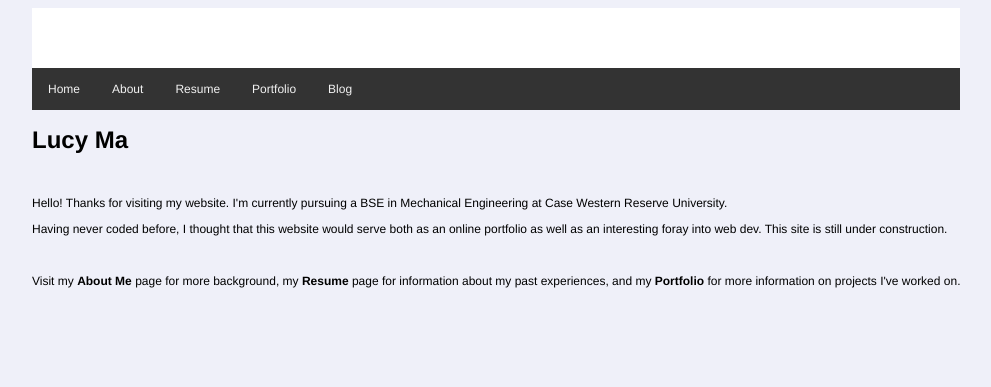
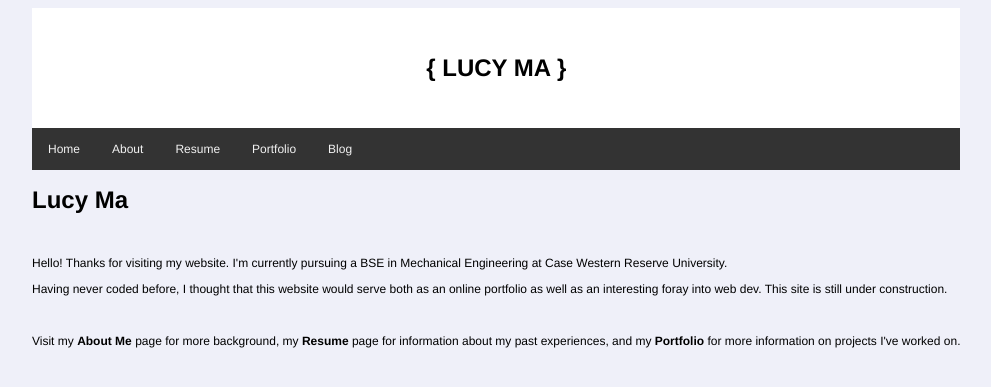
Before and after one commit to lucyttma/lucyttma.github.io, a Jekyll site: the page built from index.html, in a window 1280 px wide. Shown: the top 387 px of the page, without its empty margins (126-1117 px from the left). Built offline with Jekyll 4.4.1, drawn with Linux system fonts in a browser that asks for light colours.

Commit message:
Update default.html

```diff
--- a/_layouts/default.html
+++ b/_layouts/default.html
@@ -2,13 +2,13 @@
 <html>
   <head>
     <meta charset="utf-8">
-    <title>{{ page.title }}</title>
+    <title> {{ page.title }} </title>
     <link rel="stylesheet" href="/assets/css/styles.css">
   </head>
 
   <body>
     <div class="header">
-      <title>{ page.title }</title>
+      <h1>{ LUCY MA }</h1>
     </div>
     <div class="topnav">
       {% include navigation.html %}
```
